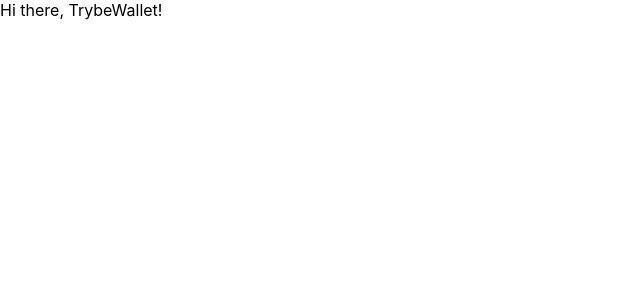
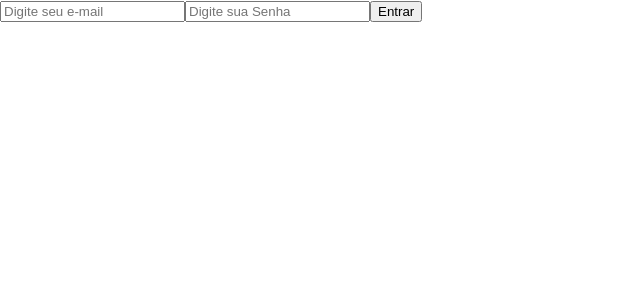
Before and after one commit to GustavoLemes97/project-trybewallet, a React (Create React App) app: page / in a window 1280 px wide. Shown: the top 300 px of the page, without its empty margins (0-640 px from the left). Built offline with nearby package versions, Linux system fonts and the light colour scheme.

Commit message:
Requisito 1

```diff
--- a/package.json
+++ b/package.json
@@ -14,7 +14,7 @@
     "react-router-dom": "5.2.0",
     "react-scripts": "3.4.3",
     "redux": "4.0.5",
-    "redux-devtools-extension": "^2.13.8",
+    "redux-devtools-extension": "^2.13.9",
     "redux-thunk": "2.3.0",
     "stylelint-order": "4.1.0"
   },
--- a/src/App.js
+++ b/src/App.js
@@ -1,7 +1,12 @@
 import React from 'react';
+import { Route, Switch } from 'react-router-dom';
+import Login from './pages/Login';
 
 function App() {
-  return <div>Hi there, TrybeWallet!</div>;
+  return (
+  <Switch>
+    <Route exact path="/" component={ Login } />
+  </Switch>);
 }
 
 export default App;
--- a/src/index.js
+++ b/src/index.js
@@ -1,13 +1,17 @@
 import React from 'react';
 import ReactDOM from 'react-dom';
 import { BrowserRouter } from 'react-router-dom';
+import { Provider } from 'react-redux';
 import './index.css';
 import App from './App';
 import * as serviceWorker from './serviceWorker';
+import store from './store';
 
 ReactDOM.render(
   <BrowserRouter>
-    <App />
+    <Provider store={ store }>
+      <App />
+    </Provider>
   </BrowserRouter>,
   document.getElementById('root'),
 );
--- a/src/pages/Login.js
+++ b/src/pages/Login.js
@@ -2,7 +2,13 @@
 
 class Login extends React.Component {
   render() {
-    return <div>Login</div>;
+    return (
+      <form>
+        <input data-testid="email-input" type="email" placeholder="Digite seu e-mail" />
+        <input data-testid="password-input" type="password" placeholder="Digite sua Senha" />
+        <button type="submit">Entrar</button>
+      </form>
+    );
   }
 }
 
--- a/src/reducers/index.js
+++ b/src/reducers/index.js
@@ -1,5 +1,7 @@
-// import user from './user';
-// import wallet from './wallet';
+import user from './user';
+import wallet from './wallet';
+import { combineReducers } from "redux";
 
-// Configure os seus reducers.
-// ATENÇÃO: você obrigatoriamente tem que utilizar as chaves "user" e "wallet" no seu estado global
+const rootReducer = combineReducers({ user, wallet })
+
+export default rootReducer;
--- /dev/null
+++ b/src/store/index.js
@@ -0,0 +1,11 @@
+import { createStore, applyMiddleware } from "redux";
+import rootReducer from '../reducers'
+import thunk from 'redux-thunk'
+import { composeWithDevTools } from "redux-devtools-extension";
+
+const store = createStore(
+  rootReducer,
+  composeWithDevTools(applyMiddleware(thunk))
+)
+
+export default store;
```
Also changed, not shown: 1 other file (tests, documents, lock files or other folders).
